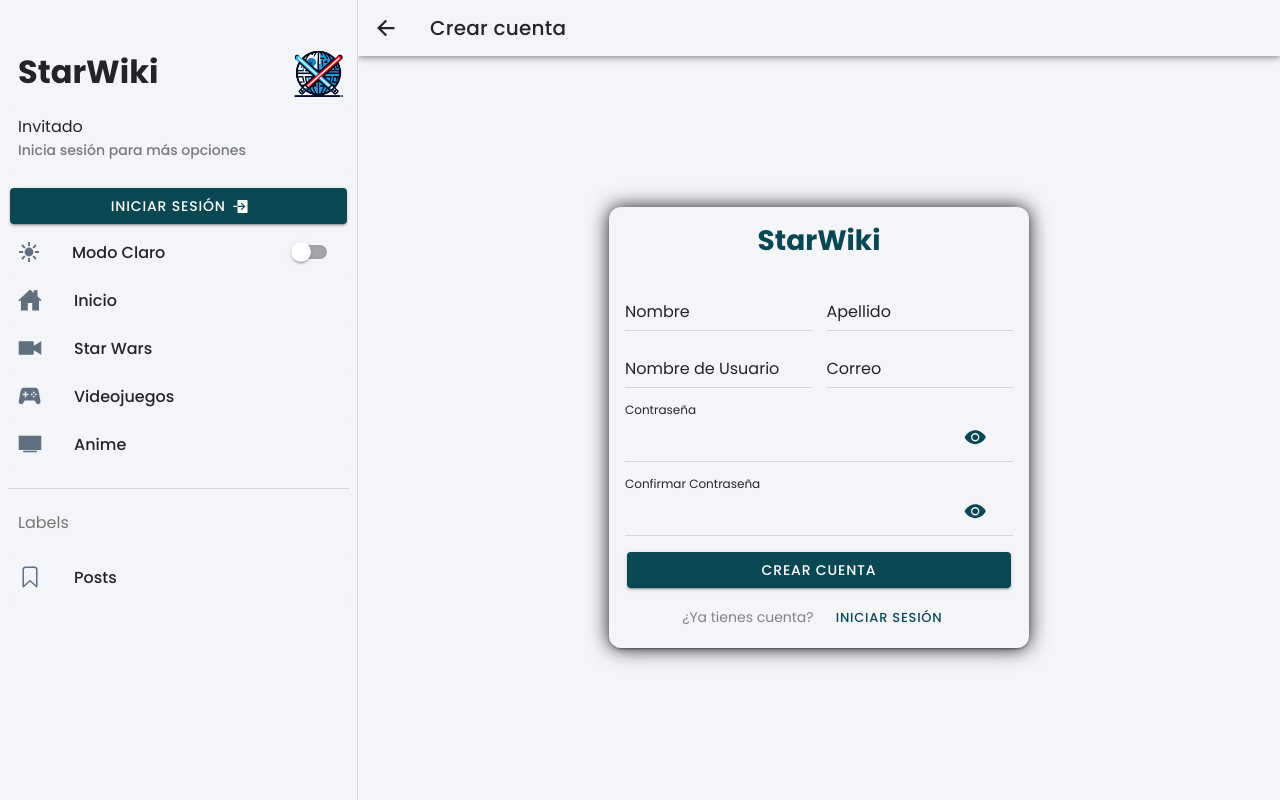
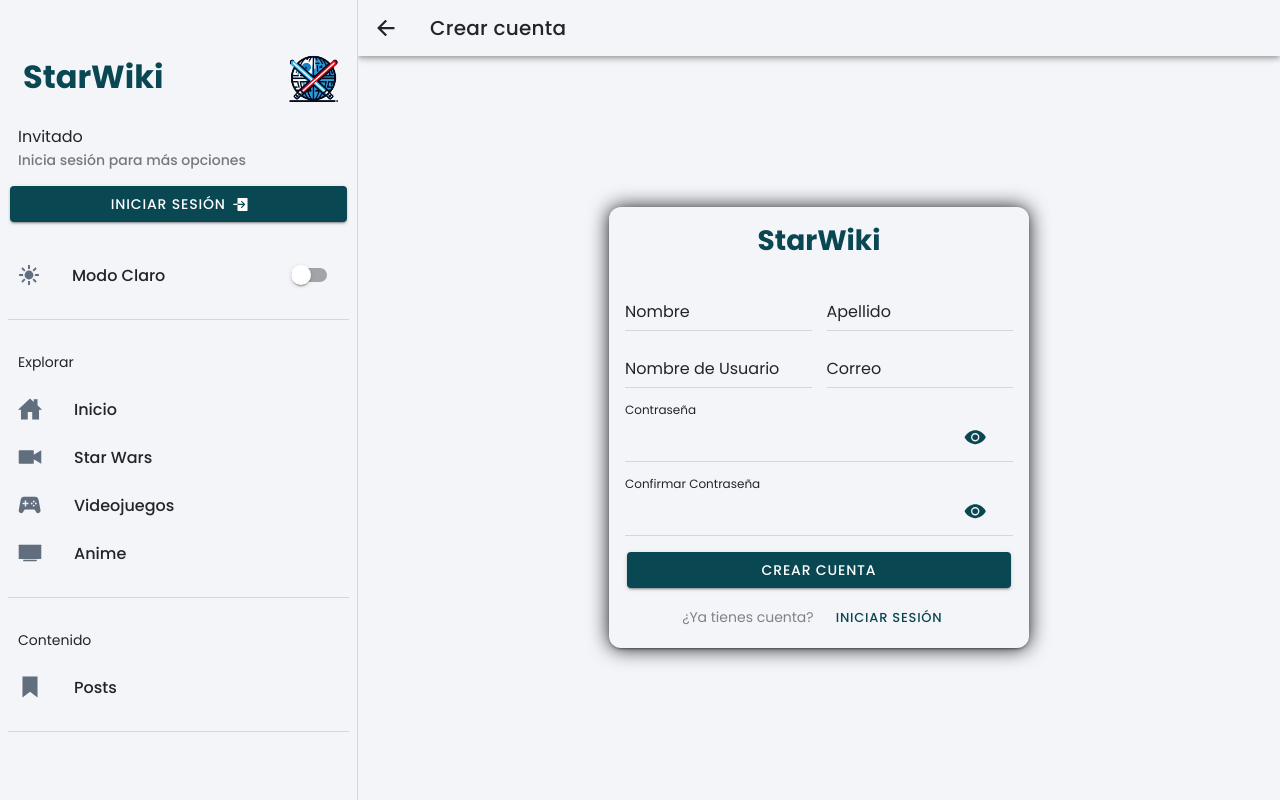
Before and after one commit to AlanGaBer11/StarWiki-App-Frontend, a React (Vite) app: page /register in a window 1280 px wide. Built offline with nearby package versions, Linux system fonts and the light colour scheme.

Commit message:
Update:  Implementacion de panel de amdinistracion y perfil (solo en el menu)

```diff
--- a/dev-dist/sw.js
+++ b/dev-dist/sw.js
@@ -3463,7 +3463,7 @@
       "revision": "3ca0b8505b4bec776b69afdba2768812"
     }, {
       "url": "index.html",
-      "revision": "0.4mn46jqqhg8"
+      "revision": "0.j70bn7f0td"
     }], {});
     cleanupOutdatedCaches();
     registerRoute(new NavigationRoute(createHandlerBoundToURL("index.html"), {
--- a/src/components/menu/Menu.css
+++ b/src/components/menu/Menu.css
@@ -20,6 +20,11 @@
 ion-menu.md ion-list-header,
 ion-menu.md ion-note {
   padding-left: 10px;
+}
+
+ion-list {
+  padding-bottom: 20px;
+  border-bottom: 1px solid var(--ion-background-color-step-150, #d7d8da);
 }
 
 ion-menu.md ion-list#inbox-list {
@@ -116,10 +121,18 @@
   width: 100%;
 }
 
-.menu-header .menu-title {
+.menu-header {
+  display: flex;
+  align-items: center;
+  justify-content: space-between;
+  padding: 5px;
+}
+
+.menu-title {
   font-size: 32px;
-  font-weight: 700;
+  font-weight: bold;
   line-height: 1;
+  color: var(--ion-color-primary);
 }
 
 ion-img {
--- a/src/components/menu/Menu.tsx
+++ b/src/components/menu/Menu.tsx
@@ -8,7 +8,7 @@
   IonImg,
   IonMenu,
   IonMenuToggle,
-  IonNote,
+  IonAvatar,
 } from "@ionic/react";
 
 import logo from "/icon/logo.png";
@@ -24,6 +24,11 @@
   tvOutline,
   tvSharp,
   bookmarkOutline,
+  bookmarkSharp,
+  personCircleOutline,
+  personCircleSharp,
+  settingsOutline,
+  settingsSharp,
 } from "ionicons/icons";
 import DarkModeToggle from "../dark-mode-toggle/DarkModeToggle";
 import LoginButton from "../botones/LoginButton";
@@ -64,10 +69,30 @@
   },
 ];
 
-const labels = [
+const publicPages: AppPage[] = [
   {
     title: "Posts",
-    link: "/posts",
+    url: "/posts",
+    iosIcon: bookmarkOutline,
+    mdIcon: bookmarkSharp,
+  },
+];
+
+const userPages: AppPage[] = [
+  {
+    title: "Perfil",
+    url: "/perfil",
+    iosIcon: personCircleOutline,
+    mdIcon: personCircleSharp,
+  },
+];
+
+const adminPages: AppPage[] = [
+  {
+    title: "Panel de Administrador",
+    url: "/admin",
+    iosIcon: settingsOutline,
+    mdIcon: settingsSharp,
   },
 ];
 
@@ -85,23 +110,16 @@
               <IonImg src={logo} alt="StarWiki Logo" />
             </div>
           </IonListHeader>
-          <IonItem lines="none" className="ion-no-padding ion-margin-bottom">
+          <IonItem className="user-info" lines="none">
             {isAuthenticated && user ? (
               <>
+                <IonAvatar slot="start">
+                  <img src={user.avatar_url || "/icon/logo.png"} alt="Avatar" />
+                </IonAvatar>
                 <IonLabel>
                   <h2>{user.nombre_usuario || user.nombre}</h2>
                   <p className="ion-text-left">{user.email}</p>
                 </IonLabel>
-                <IonImg
-                  src={user.avatar_url}
-                  alt="Avatar"
-                  style={{
-                    width: "40px",
-                    height: "40px",
-                    borderRadius: "50%",
-                    marginLeft: "8px",
-                  }}
-                />
               </>
             ) : (
               <IonLabel>
@@ -110,43 +128,94 @@
               </IonLabel>
             )}
           </IonItem>
+          <div className="menu-actions">
             <LoginButton />
+            <br />
             <DarkModeToggle />
+          </div>
+        </IonList>
 
-          {appPages.map((appPage, index) => {
-            return (
+        {/* Navegacion Principal */}
+
+        <IonList>
+          <IonListHeader>Explorar</IonListHeader>
+
+          {appPages.map((page, index) => (
             <IonMenuToggle key={index} autoHide={false}>
               <IonItem
-                  className={
-                    location.pathname === appPage.url ? "selected" : ""
-                  }
-                  routerLink={appPage.url}
+                className={location.pathname === page.url ? "selected" : ""}
+                routerLink={page.url}
                 routerDirection="none"
                 lines="none"
                 detail={false}
               >
-                  <IonIcon
-                    aria-hidden="true"
-                    slot="start"
-                    ios={appPage.iosIcon}
-                    md={appPage.mdIcon}
-                  />
-                  <IonLabel>{appPage.title}</IonLabel>
+                <IonIcon slot="start" ios={page.iosIcon} md={page.mdIcon} />
+                <IonLabel>{page.title}</IonLabel>
               </IonItem>
             </IonMenuToggle>
-            );
-          })}
+          ))}
         </IonList>
 
-        <IonList id="labels-list">
-          <IonListHeader>Labels</IonListHeader>
-          {labels.map((label, index) => (
-            <IonItem lines="none" key={index} routerLink={label.title}>
-              <IonIcon aria-hidden="true" slot="start" icon={bookmarkOutline} />
-              <IonLabel>{label.title}</IonLabel>
+        {/* Página pública */}
+        <IonList>
+          <IonListHeader>Contenido</IonListHeader>
+          {publicPages.map((page, index) => (
+            <IonMenuToggle key={index} autoHide={false}>
+              <IonItem
+                className={location.pathname === page.url ? "selected" : ""}
+                routerLink={page.url}
+                routerDirection="none"
+                lines="none"
+                detail={false}
+              >
+                <IonIcon slot="start" ios={page.iosIcon} md={page.mdIcon} />
+                <IonLabel>{page.title}</IonLabel>
               </IonItem>
+            </IonMenuToggle>
           ))}
         </IonList>
+
+        {/* Sección de usuario */}
+        {isAuthenticated && (
+          <IonList>
+            <IonListHeader>Usuario</IonListHeader>
+            {userPages.map((page, index) => (
+              <IonMenuToggle key={index} autoHide={false}>
+                <IonItem
+                  className={location.pathname === page.url ? "selected" : ""}
+                  routerLink={page.url}
+                  routerDirection="none"
+                  lines="none"
+                  detail={false}
+                >
+                  <IonIcon slot="start" ios={page.iosIcon} md={page.mdIcon} />
+                  <IonLabel>{page.title}</IonLabel>
+                </IonItem>
+              </IonMenuToggle>
+            ))}
+          </IonList>
+        )}
+
+        {/* Sección del administrador */}
+        {isAuthenticated && user?.rol === "ADMIN" && (
+          <IonList>
+            <IonListHeader>Administración</IonListHeader>
+            {adminPages.map((page, index) => (
+              <IonMenuToggle key={index} autoHide={false}>
+                <IonItem
+                  className={location.pathname === page.url ? "selected" : ""}
+                  routerLink={page.url}
+                  routerDirection="none"
+                  lines="none"
+                  detail={false}
+                >
+                  <IonIcon slot="start" ios={page.iosIcon} md={page.mdIcon} />
+                  <IonLabel>{page.title}</IonLabel>
+                </IonItem>
+              </IonMenuToggle>
+            ))}
+          </IonList>
+        )}
       </IonContent>
     </IonMenu>
   );
```
Lines whose indentation alone changed are shown as unchanged.
